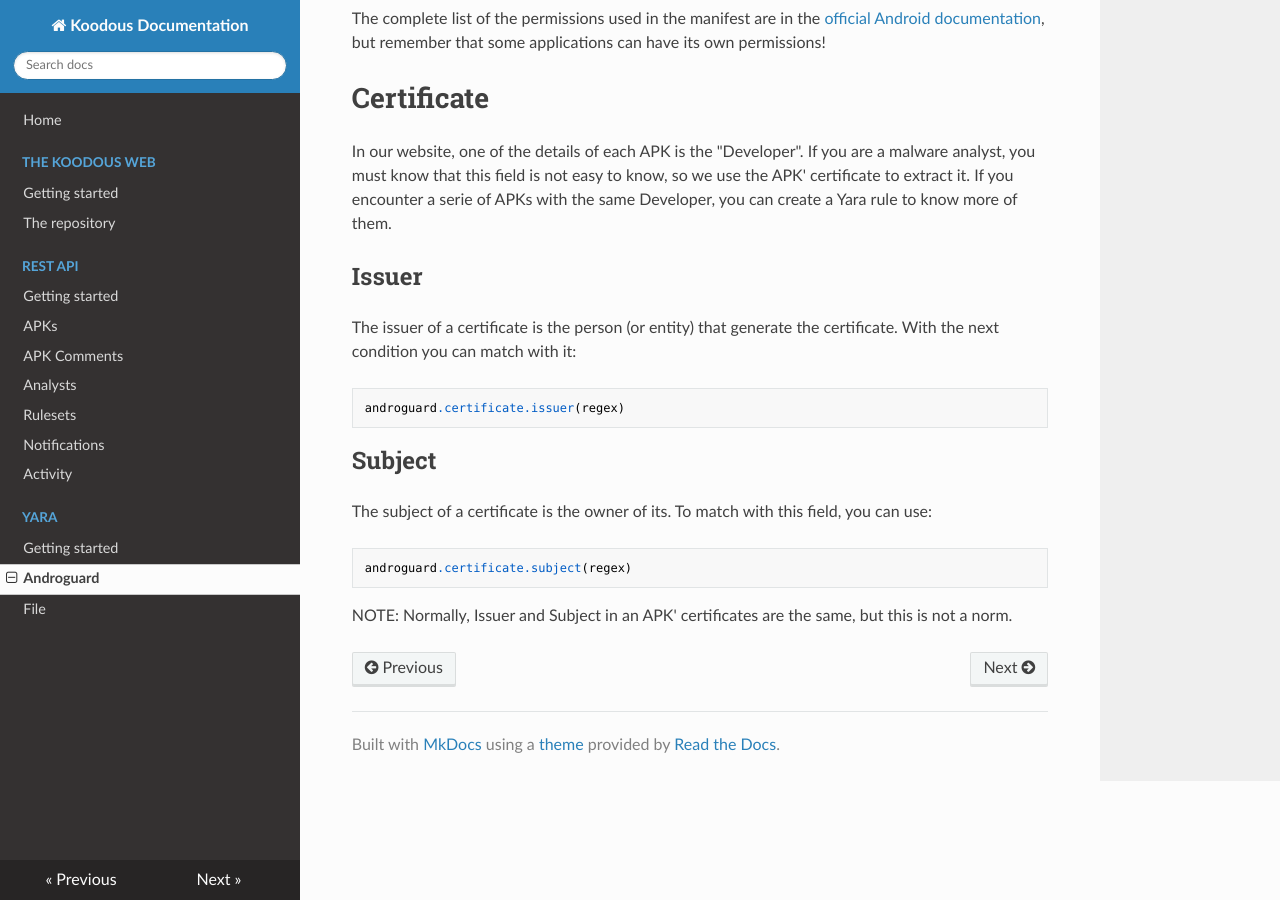
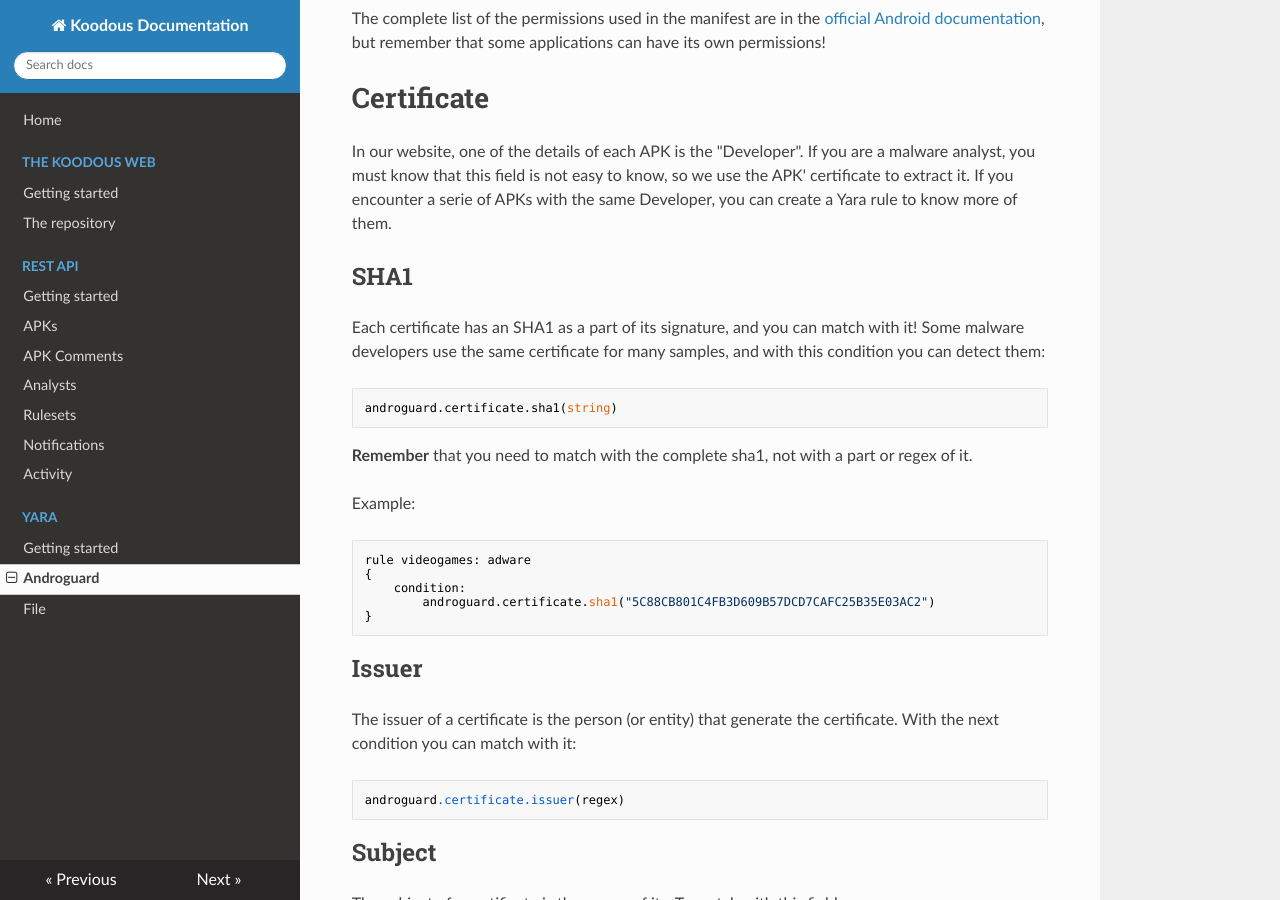
Before and after one commit to Koodous/docs.koodous.com, an MkDocs documentation site: the page built from docs/yara/androguard.md, in a window 1280 px wide and 900 px high, scrolled down 1893 px. Built offline with MkDocs 1.6.1, drawn with Linux system fonts in a browser that asks for light colours; nearby versions of some CDN libraries; old or Windows-style settings are respelled for this version of MkDocs.

Commit message:
Added doc about certificate.sha1

````diff
--- a/docs/yara/androguard.md
+++ b/docs/yara/androguard.md
@@ -82,6 +82,25 @@ The complete list of the permissions used in the manifest are in the [official A
 # Certificate
 In our website, one of the details of each APK is the "Developer". If you are a malware analyst, you must know that this field is not easy to know, so we use the APK' certificate to extract it. If you encounter a serie of APKs with the same Developer, you can create a Yara rule to know more of them.
 
+## SHA1
+Each certificate has an SHA1 as a part of its signature, and you can match with it! Some malware developers use the same certificate for many samples, and with this condition you can detect them:
+
+```
+androguard.certificate.sha1(string)
+```
+
+**Remember** that you need to match with the complete sha1, not with a part or regex of it.
+
+Example:
+
+```
+rule videogames: adware
+{
+	condition:
+		androguard.certificate.sha1("5C88CB801C4FB3D609B57DCD7CAFC25B35E03AC2")
+}
+```
+
 ## Issuer
 The issuer of a certificate is the person (or entity) that generate the certificate. With the next condition you can match with it:
 
````
